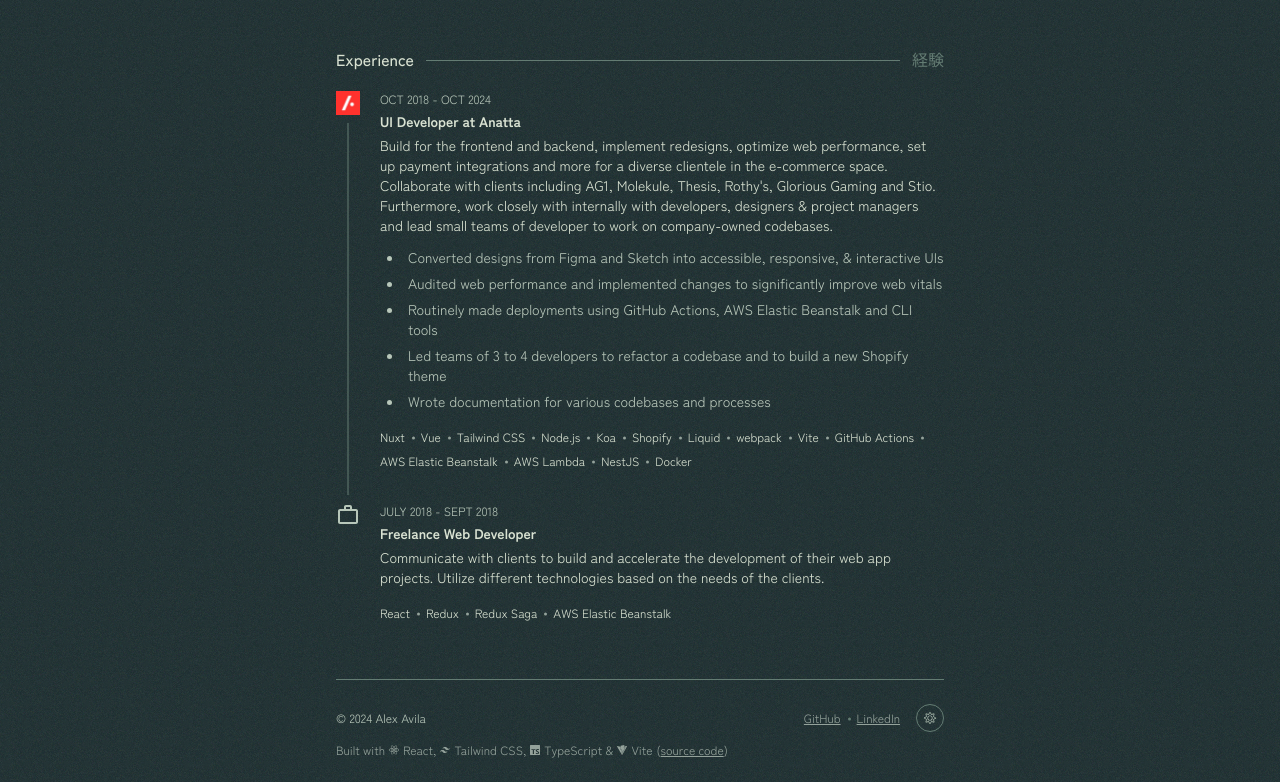
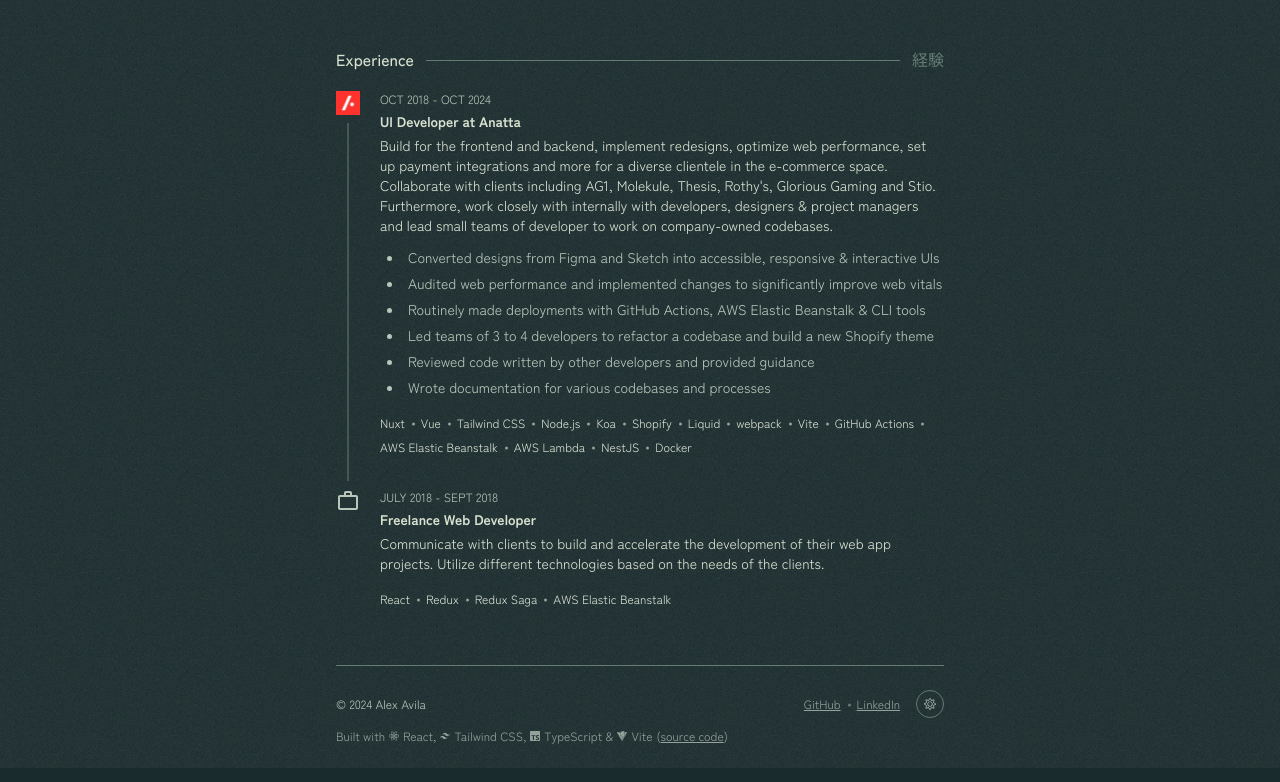
Before and after one commit to alex-avila/portfolio-site-v2, a React (Vite) app: page / in a window 1280 px wide. Shown: the part 683-1465 px from the top of the page. Built offline with nearby package versions, Linux system fonts and the light colour scheme.

Commit message:
feat: content update

```diff
--- a/src/components/Experience.tsx
+++ b/src/components/Experience.tsx
@@ -23,10 +23,11 @@
     description:
       "Build for the frontend and backend, implement redesigns, optimize web performance, set up payment integrations and more for a diverse clientele in the e-commerce space. Collaborate with clients including AG1, Molekule, Thesis, Rothy's, Glorious Gaming and Stio. Furthermore, work closely with internally with developers, designers & project managers and lead small teams of developer to work on company-owned codebases.",
     highlights: [
-      "Converted designs from Figma and Sketch into accessible, responsive, & interactive UIs",
+      "Converted designs from Figma and Sketch into accessible, responsive & interactive UIs",
       "Audited web performance and implemented changes to significantly improve web vitals",
-      "Routinely made deployments using GitHub Actions, AWS Elastic Beanstalk and CLI tools",
-      "Led teams of 3 to 4 developers to refactor a codebase and to build a new Shopify theme",
+      "Routinely made deployments with GitHub Actions, AWS Elastic Beanstalk & CLI tools",
+      "Led teams of 3 to 4 developers to refactor a codebase and build a new Shopify theme",
+      "Reviewed code written by other developers and provided guidance",
       "Wrote documentation for various codebases and processes",
     ],
     tech: [
```
